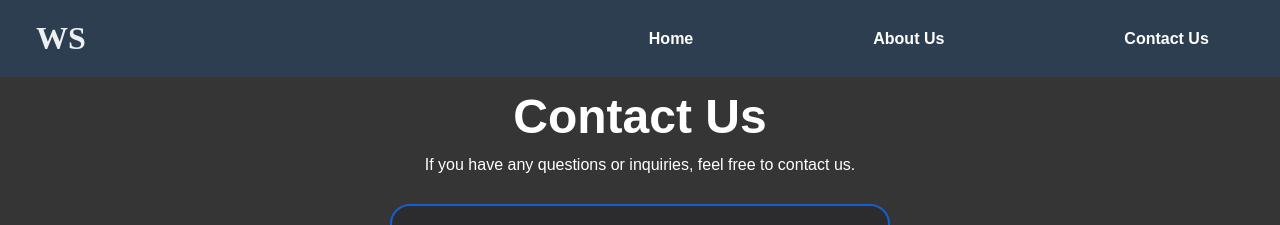
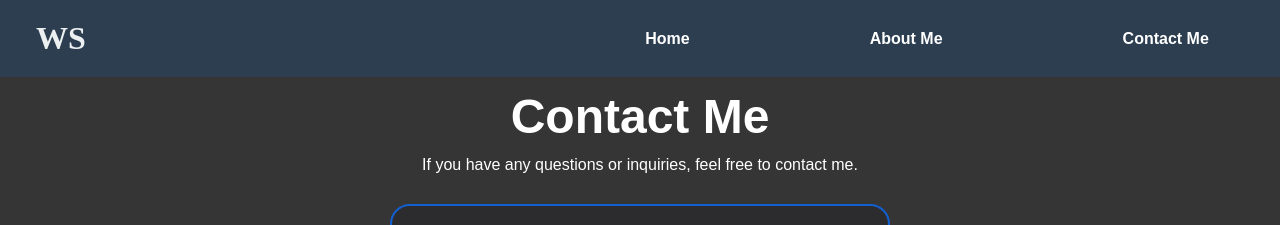
Before and after one commit to wasifsoomro/nextJs-website-customcss-milestone2, a Next.js app: page /contact in a window 1280 px wide. Shown: the top 225 px of the page. Built offline with nearby package versions, Linux system fonts and the light colour scheme.

Commit message:
typo change

```diff
--- a/src/app/(components)/Header.tsx
+++ b/src/app/(components)/Header.tsx
@@ -11,8 +11,8 @@ export default function Header() {
 
       <nav className={Styles.navContainer}>
         <Link href="/">Home</Link>
-        <Link href="/about">About Us</Link>
-        <Link href="/contact">Contact Us</Link>
+        <Link href="/about">About Me</Link>
+        <Link href="/contact">Contact Me</Link>
       </nav>
     </header>
   );
--- a/src/app/contact/page.tsx
+++ b/src/app/contact/page.tsx
@@ -6,10 +6,10 @@ import Link from "next/link";
 export default function Page() {
   return (
     <section className={styles.contactPage}>
-      <h1 className={styles.heading}>Contact Us</h1>
+      <h1 className={styles.heading}>Contact Me</h1>
 
       <p className={styles.contactPara}>
-        If you have any questions or inquiries, feel free to contact us.
+        If you have any questions or inquiries, feel free to contact me.
       </p>
 
       <div className={styles.contactContainer}>
```
